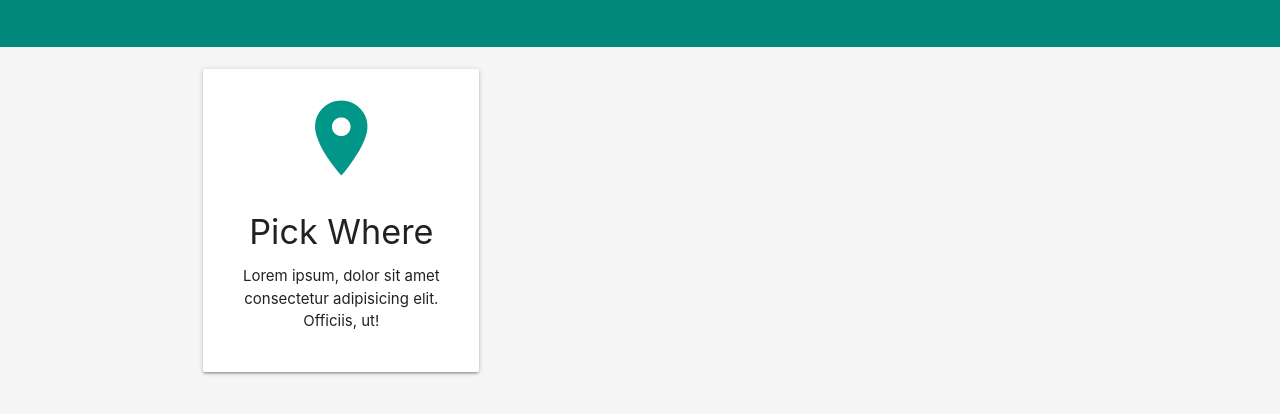
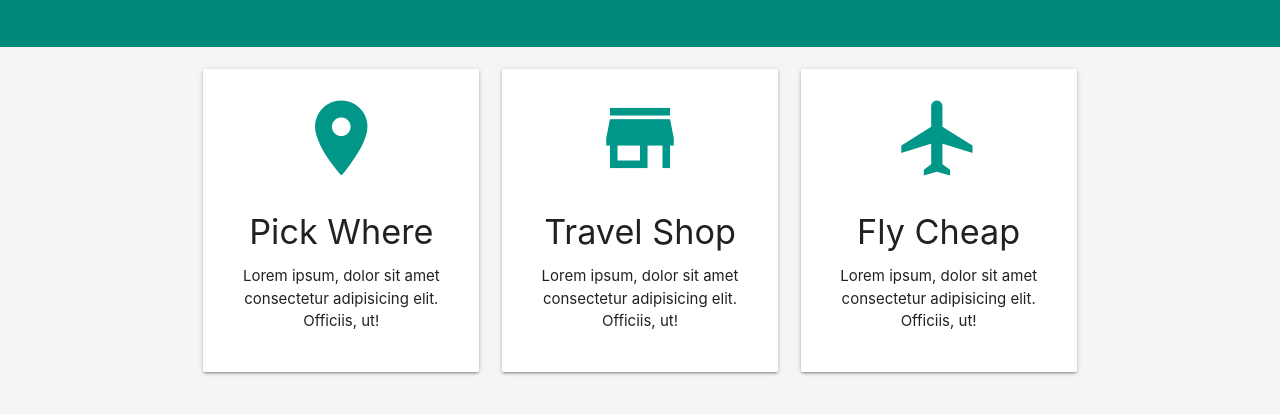
Before and after one commit to reuben-germain/Soleil-Travels, a plain HTML site: page index.html in a window 1280 px wide. Shown: the part 746-1160 px from the top of the page. Drawn offline with nearby package versions, Linux system fonts and the light colour scheme.

Commit message:
added 2 more icon boxes

```diff
--- a/index.html
+++ b/index.html
@@ -139,6 +139,28 @@
                 </p>
               </div>
             </div>
+
+            <div class="col s12 m4">
+                <div class="card-panel">
+                  <i class="material-icons large teal-text">store</i>
+                  <h4>Travel Shop</h4>
+                  <p>
+                    Lorem ipsum, dolor sit amet consectetur adipisicing elit.
+                    Officiis, ut!
+                  </p>
+                </div>
+              </div>
+              <div class="col s12 m4">
+                <div class="card-panel">
+                  <i class="material-icons large teal-text">airplanemode_active</i>
+                  <h4>Fly Cheap</h4>
+                  <p>
+                    Lorem ipsum, dolor sit amet consectetur adipisicing elit.
+                    Officiis, ut!
+                  </p>
+                </div>
+              </div>
+
           </div>
         </div>
       </section>
```
